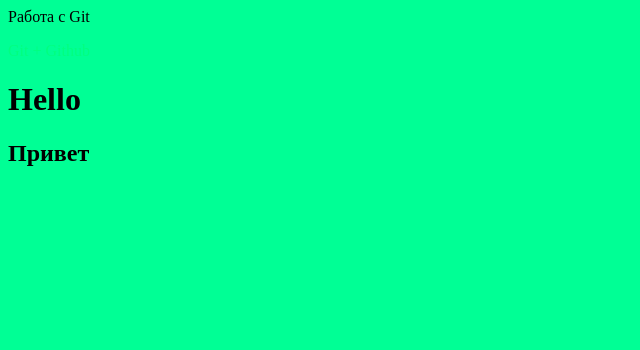
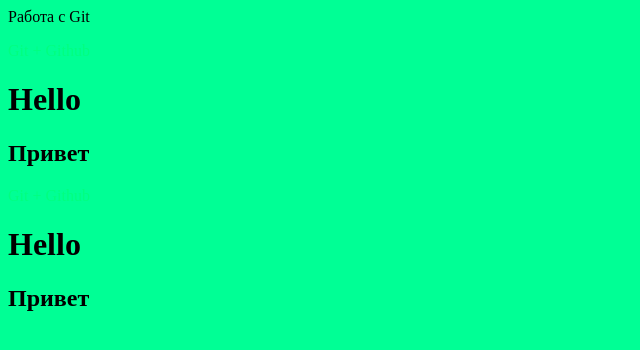
Before and after one commit to Dobikpy/Proqect2, a plain HTML site: page index.html in a window 1280 px wide. Shown: the whole page, without its empty margins (0-640 px from the left). Drawn offline with Linux system fonts and the light colour scheme.

Commit message:
Ветка about и работа с ней

```diff
--- a/index.html
+++ b/index.html
@@ -11,5 +11,8 @@
     <p>Git + Github</p>
     <h1>Hello</h1>
     <h2>Привет</h2>
+    <p>Git + Github</p>
+    <h1>Hello</h1>
+    <h2>Привет</h2>
 </body>
 </html>
```
